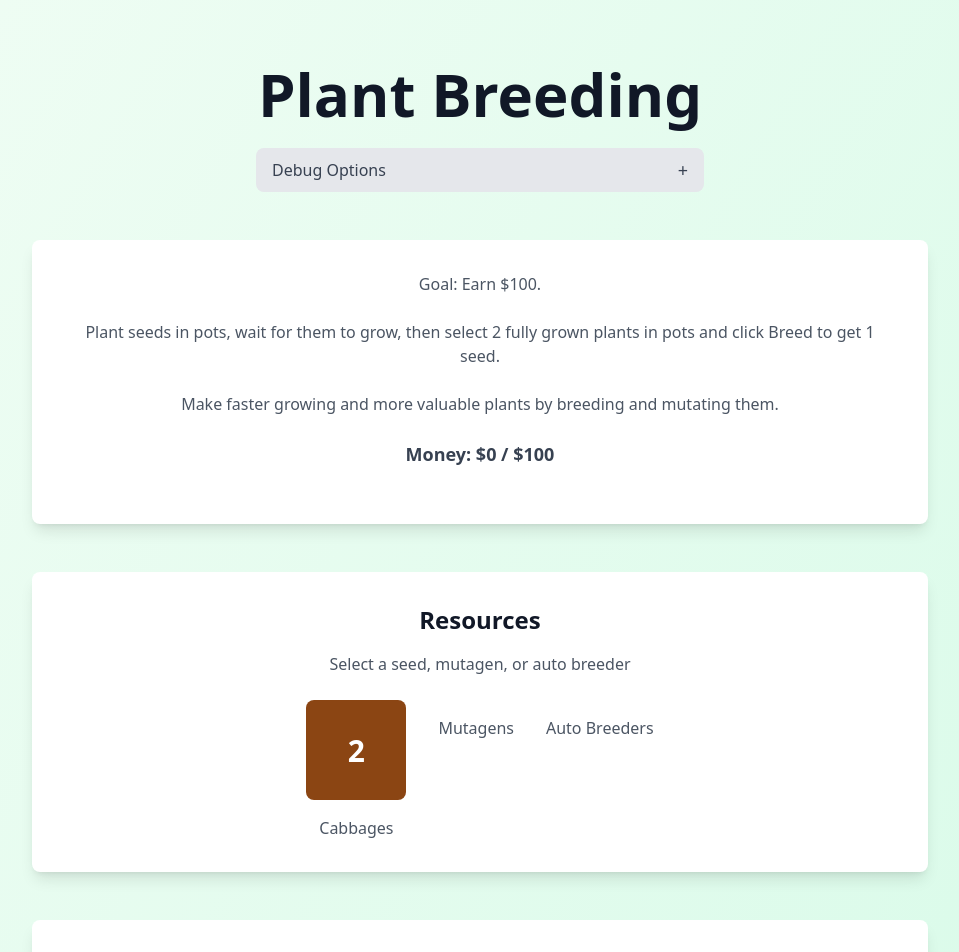
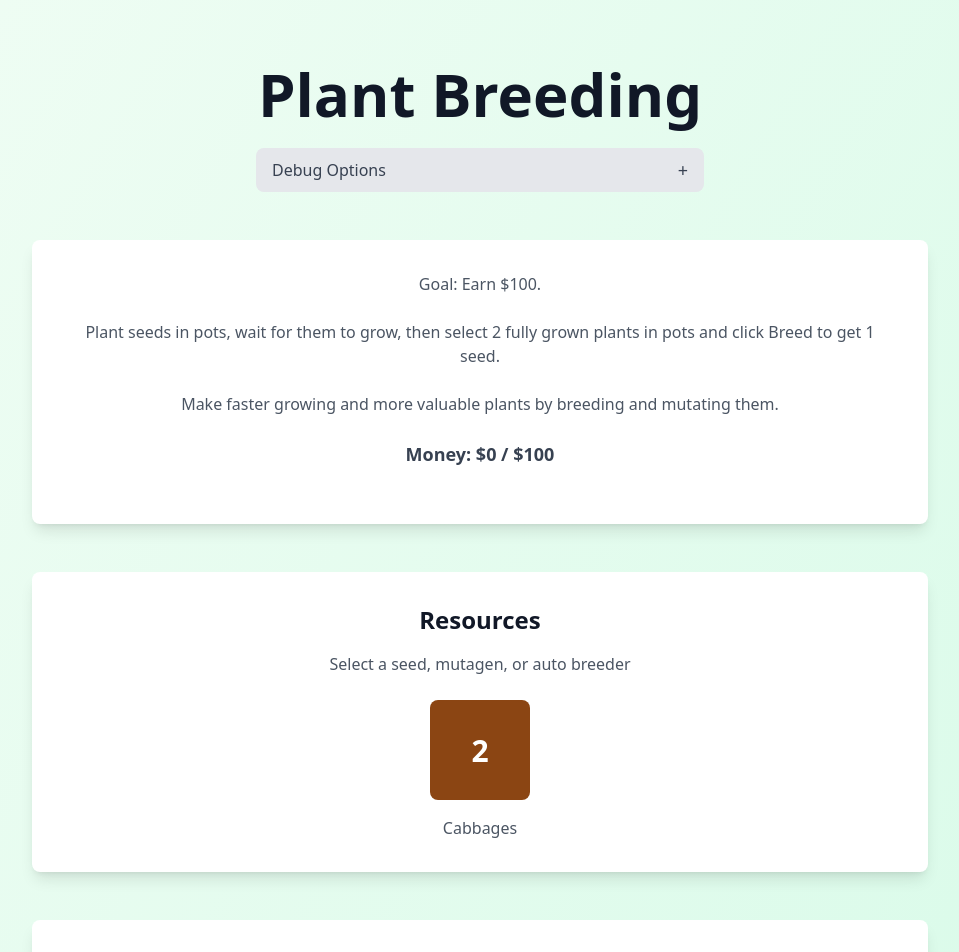
Before and after one commit to BeksOmega/plant-breeding, a Next.js app: page / in a window 1280 px wide. Shown: the top 952 px of the page, without its empty margins (160-1119 px from the left). Built offline with nearby package versions, Linux system fonts and the light colour scheme.

Commit message:
fix: more cleanup of the resources section

```diff
--- a/app/page.tsx
+++ b/app/page.tsx
@@ -911,6 +911,7 @@ export default function Home() {
 
             <div className="flex flex-row gap-8 justify-center flex-wrap">
               {/* Seeds */}
+              {seedStacks.length > 0 && (
                 <div className="flex flex-col gap-4 items-center">
                   <div className="flex flex-row gap-4 flex-wrap justify-center">
                     {seedStacks.map((seedStack) => {
@@ -938,8 +939,10 @@ export default function Home() {
                   </div>
                   <p className="text-gray-600">Cabbages</p>
                 </div>
+              )}
 
               {/* Mutagens */}
+              {mutagenStacks.length > 0 && (
                 <div className="flex flex-col gap-4 items-center">
                   <div className="flex flex-row gap-4 flex-wrap justify-center">
                     {mutagenStacks.map((mutagenStack) => {
@@ -969,8 +972,10 @@ export default function Home() {
                   </div>
                   <p className="text-gray-600">Mutagens</p>
                 </div>
+              )}
 
               {/* Auto Breeders */}
+              {autoBreederStacks.length > 0 && (
                 <div className="flex flex-col gap-4 items-center">
                   <div className="flex flex-row gap-4 flex-wrap justify-center">
                     {autoBreederStacks.map((autoBreederStack) => {
@@ -988,7 +993,9 @@ export default function Home() {
                             isSelected={isSelected}
                             onSelect={(selected: boolean) => {
                               if (selected) {
-                              setSelectedAutoBreederIds([autoBreederStack.id]);
+                                setSelectedAutoBreederIds([
+                                  autoBreederStack.id,
+                                ]);
                                 // Clear other selections when selecting auto breeder
                                 setSelectedPotIds([]);
                                 setSelectedSeedIds([]);
@@ -1004,6 +1011,7 @@ export default function Home() {
                   </div>
                   <p className="text-gray-600">Auto Breeders</p>
                 </div>
+              )}
             </div>
           </div>
 
```
Lines whose indentation alone changed are shown as unchanged.
